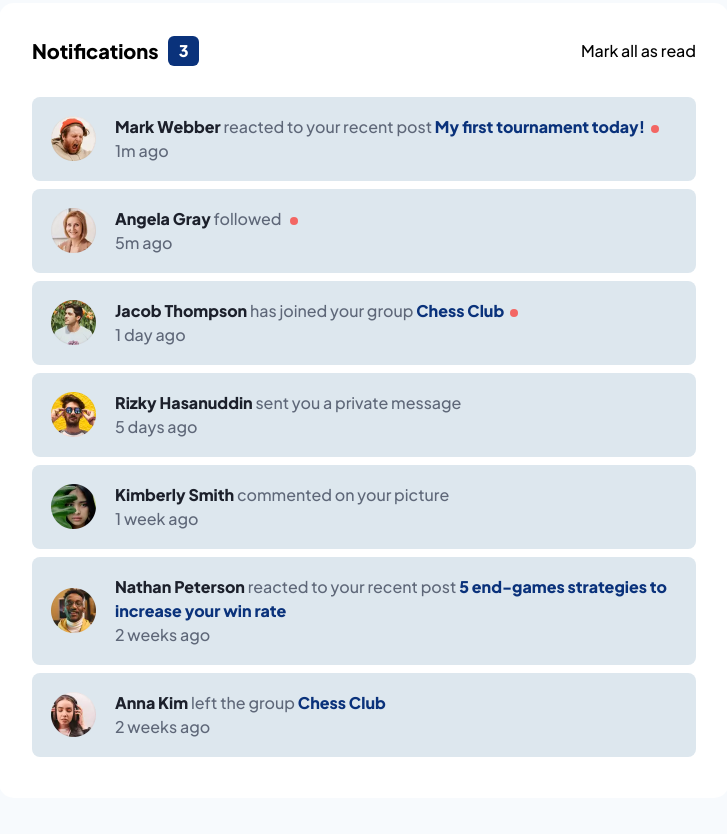
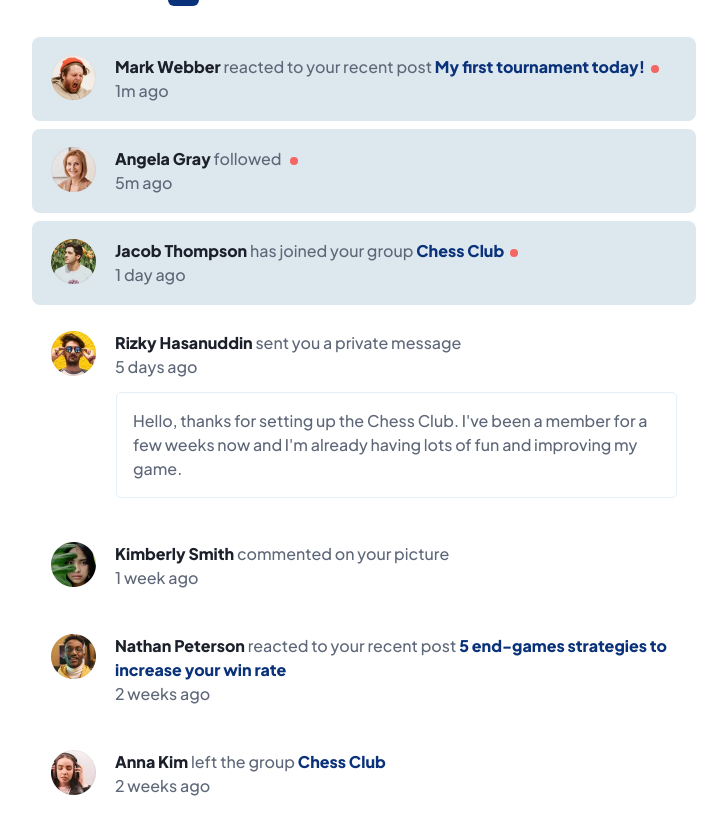
Before and after one commit to ortonb110/notification-page, a React (Create React App) app: page / in a window 1280 px wide. Shown: the top 834 px of the page, without its empty margins (276-1003 px from the left). Before the commit the page ends 800 px from the top, so only its background shows below. Built offline with nearby package versions, Linux system fonts and the light colour scheme.

Commit message:
Notification Component Done

```diff
--- a/public/index.html
+++ b/public/index.html
@@ -25,6 +25,7 @@
       Learn how to configure a non-root public URL by running `npm run build`.
     -->
     <title>Notification Page</title>
+
   </head>
   <body>
     <noscript>You need to enable JavaScript to run this app.</noscript>
--- a/src/Components/Header.jsx
+++ b/src/Components/Header.jsx
@@ -1,15 +1,25 @@
 import { Fragment } from "react";
 
-export default function Header() {
-    return(
+export default function Header(props) {
+  const markAllAsRead = () => {
+    props.setMarkedRead(true);
+  };
+
+  return (
     <Fragment>
       <div className="flex justify-between mb-[3.1rem]">
         <div className="flex">
-                        <h1 className="mr-[9px] font-extrabold text-[2rem]">Notifications </h1>
-                        <span className="py-[1] px-[11px] bg-blue text-white rounded-[6px] font-bold flex items-center transition ease-in-out duration-300">3</span>
+          <h1 className="mr-[9px] font-extrabold text-[2rem]">
+            Notifications{" "}
+          </h1>
+          <span
+            className={`py-[1] px-[11px] bg-blue text-white rounded-[6px] font-bold flex items-center transition ease-in-out duration-300 ${props.markedRead ? "!invisible" : ""}`}
+          >
+            3
+          </span>
         </div>
-                    <button>Mark all as read</button>
+        <button onClick={markAllAsRead}>Mark all as read</button>
       </div>
     </Fragment>
-    )
+  );
 }
--- a/src/Components/Main.jsx
+++ b/src/Components/Main.jsx
@@ -18,6 +18,8 @@ let data = [
     post: "My first tournament today!",
     time: "1m ago",
     readStatus: "!visible",
+    read: false,
+    privateMe: true,
   },
   {
     profilePic: profileAngela,
@@ -26,6 +28,8 @@ let data = [
     post: "",
     time: "5m ago",
     readStatus: "!visible",
+    read: false,
+    privateMe: true,
   },
   {
     profilePic: profileJacob,
@@ -34,6 +38,8 @@ let data = [
     message: "has joined your group",
     time: "1 day ago",
     readStatus: "!visible",
+    read: false,
+    privateMe: true,
   },
   {
     profilePic: profileRizky,
@@ -43,6 +49,8 @@ let data = [
       "Hello, thanks for setting up the Chess Club. I've been a member for a few weeks now and I'm already having lots of fun and improving my game.",
     time: "5 days ago",
     readStatus: "invisible",
+    read: true,
+    privateMe: false,
   },
   {
     profilePic: profileKimberly,
@@ -51,6 +59,8 @@ let data = [
     picture: chess,
     time: "1 week ago",
     readStatus: "invisible",
+    read: true,
+    privateMe: true,
   },
   {
     profilePic: profileNathan,
@@ -59,6 +69,8 @@ let data = [
     post: "5 end-games strategies to increase your win rate",
     time: "2 weeks ago",
     readStatus: "invisible",
+    read: true,
+    privateMe: true,
   },
   {
     profilePic: profileAnna,
@@ -67,21 +79,27 @@ let data = [
     post: "Chess Club",
     time: "2 weeks ago",
     readStatus: "invisible",
+    read: true,
+    privateMe: true,
   },
 ];
 
 export default function Main() {
+  const [markedRead, setMarkedRead] = useState(false);
+
+  //const [] = useState(false);
   return (
     <Fragment>
       <div className="bg-white rounded-[15px] md:py-[3.3rem] md:px-[3.3rem] py-[24px] px-[16px] w-screen lg:w-[73rem]">
-        <Header />
-        <Notification data={data[0]} />
-        <Notification data={data[1]} />
-        <Notification data={data[2]} />
-        <Notification data={data[3]} />
-        <Notification data={data[4]} />
-        <Notification data={data[5]} />
-        <Notification data={data[6]} />
+        <Header markedRead={markedRead} setMarkedRead= {setMarkedRead} />
+        <Notification data={data[0]} markedRead={markedRead}/>
+        <Notification data={data[1]} markedRead={markedRead}/>
+        <Notification data={data[2]} markedRead={markedRead}/>
+        <Notification data={data[3]} markedRead={markedRead}/>
+        <Notification data={data[4]} markedRead={markedRead}/>
+        <Notification data={data[5]} markedRead={markedRead}/>
+        <Notification data={data[6]} markedRead={markedRead}/>
+
       </div>
     </Fragment>
   );
--- a/src/Components/Notification.jsx
+++ b/src/Components/Notification.jsx
@@ -1,18 +1,19 @@
 import { Fragment } from "react";
 
 export default function Notification(props) {
+  //bg-lightGrayishBlue_2
   return (
     <Fragment>
-      <figure className="bg-lightGrayishBlue_2 flex py-[1.8rem] px-[1.9rem] rounded-[8px] mb-[0.8rem] items-center text-[1.6rem] text-darkGrayishBlue">
+      <figure className={`${props.markedRead? "!bg-inherit" : ""} ${props.data.read? "!bg-inherit" : ""} bg-lightGrayishBlue_2 py-[1.8rem] px-[1.9rem] rounded-[8px] cursor-pointer mb-[0.8rem] items-center text-[1.4rem] md:text-[1.6rem] text-darkGrayishBlue`}>
+        <figcaption className="flex">
         <img
           src={props.data.profilePic}
           alt="User"
-          className="w-[4.5rem] mr-[1.9rem]"
+          className="md:w-[4.5rem] w-[3.9rem] object-contain md:h-[4.5rem] h-[3.9rem] mr-[1.9rem]"
         />
-        <figcaption>
           <p>
             {" "}
-            <span className="font-bold text-veryDarkGrayishBlue">
+            <span className="font-bold text-veryDarkGrayishBlue  ">
               {props.data.name}
             </span>{" "}
             <span>
@@ -21,10 +22,19 @@ export default function Notification(props) {
                 {props.data.post}
               </a>
             </span>
-            <div className={`w-[0.8rem] h-[0.8rem] rounded-full bg-red inline-block ml-[0.6rem] invisible ${props.data.readStatus}`}></div>
+            <span
+              className={`w-[0.8rem] h-[0.8rem] rounded-full bg-red inline-block ml-[0.6rem] invisible ${
+                props.data.readStatus
+              } ${props.markedRead ? "!invisible" : ""}`}
+            ></span>
             <span className="block">{props.data.time}</span>
           </p>
         </figcaption>
+        <blockquote className={`${props.data.privateMe? "hidden" : ""} ml-[6.5rem] mt-[1.3rem] py-[1.6rem] px-[1.6rem] border-[1px] rounded-[5px] border-lightGrayishBlue_1`}>
+          <p className="">
+            {props.data.privateMessage}
+          </p>
+        </blockquote>
       </figure>
     </Fragment>
   );
--- a/src/index.css
+++ b/src/index.css
@@ -9,7 +9,7 @@
     font-size: 62.5%;
   }
   body {
-    font-family: 'Plus Jakarta Sans', sans-serif;
+    font-family: "Plus Jakarta Sans", sans-serif;
     height: 100vh;
     display: grid;
     place-content: center;
```
Lines whose indentation alone changed are shown as unchanged.
